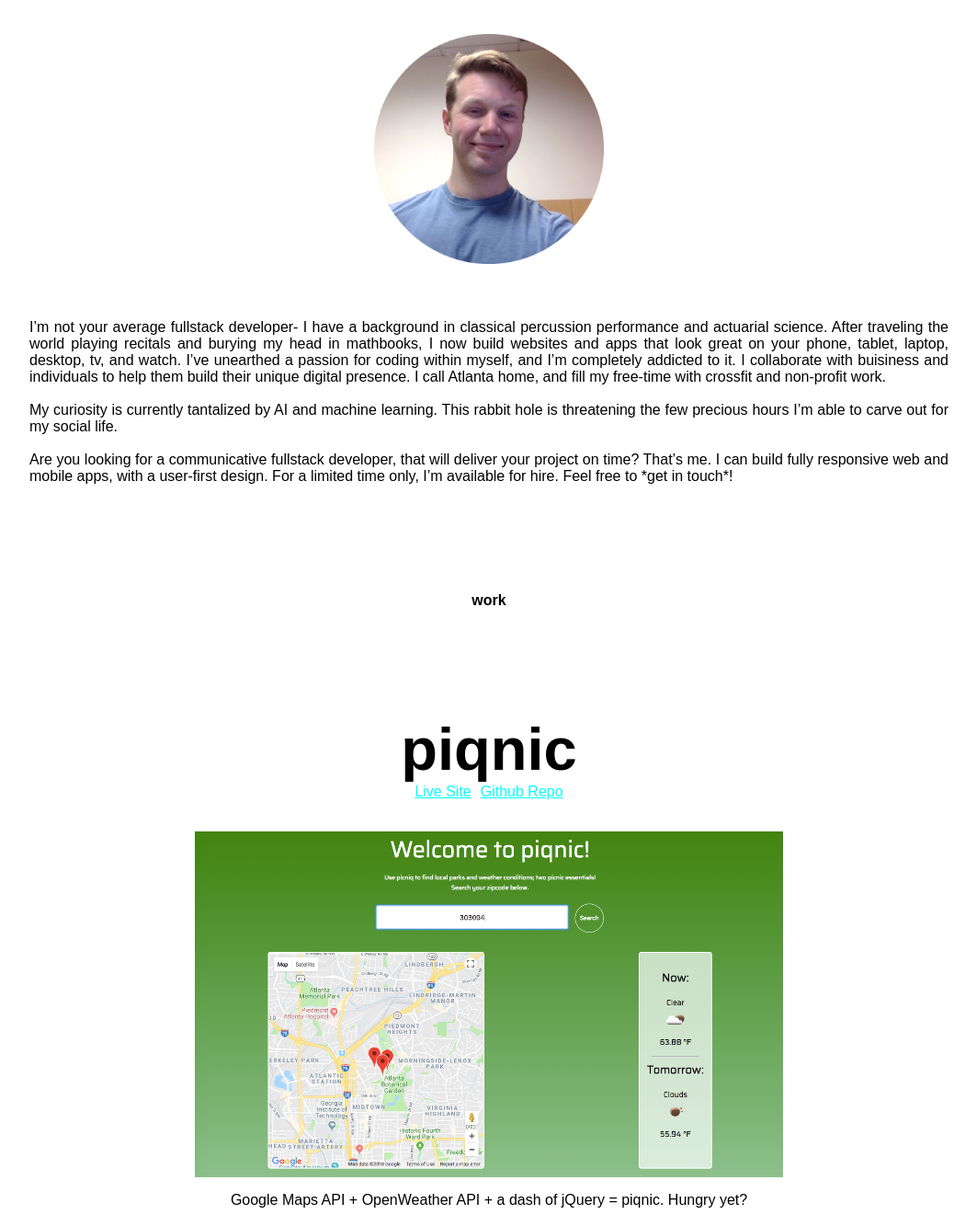
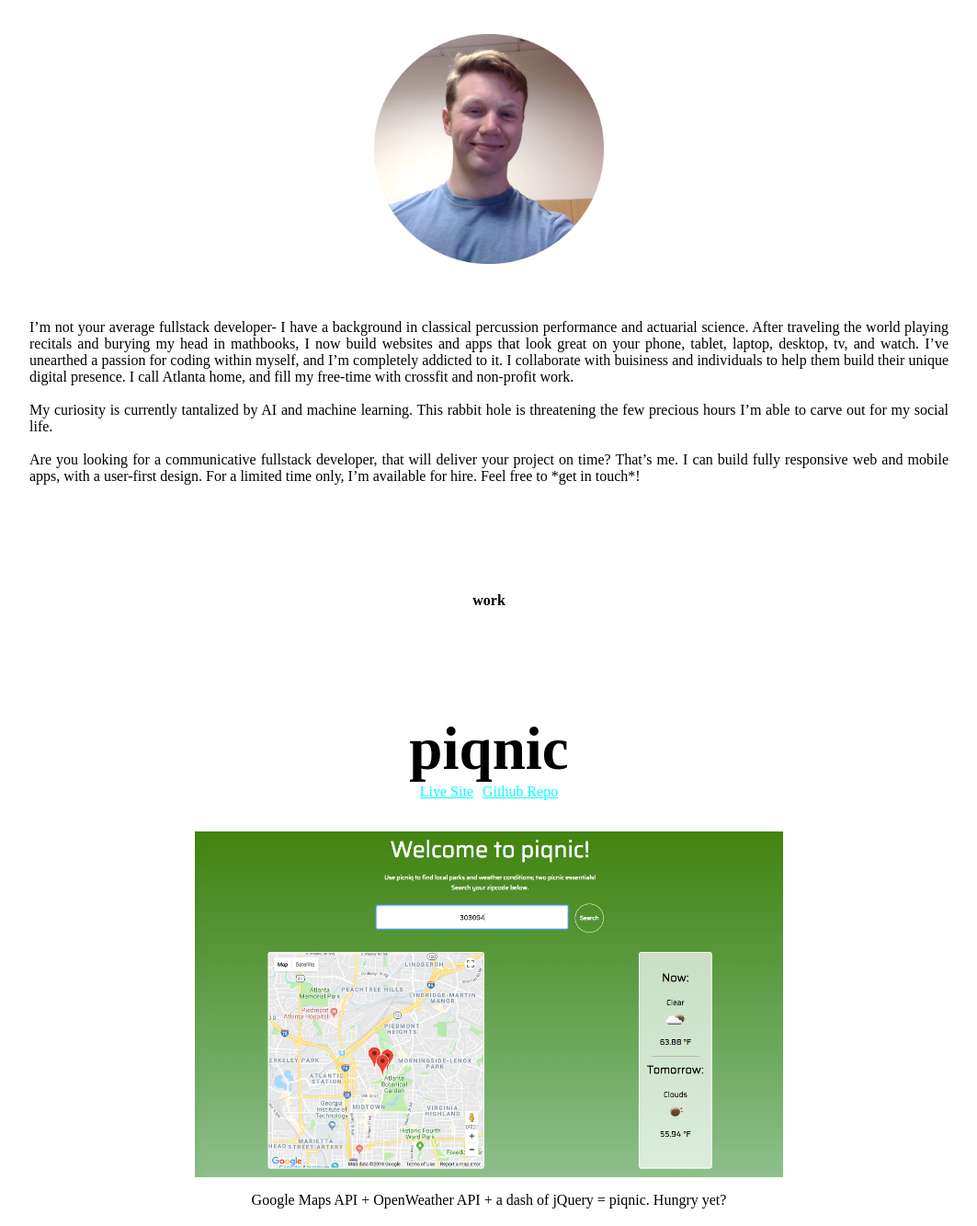
Before and after one commit to scottiedog45/personalpage, a Gatsby site: page / in a window 1280 px wide. Shown: the part 902-2235 px from the top of the page at 92% size, without its empty margins (136-1199 px from the left). Built offline with nearby package versions, Linux system fonts and the light colour scheme; Gatsby itself is replaced by a stand-in of ours.

Commit message:
more styling

```diff
--- a/src/bio/index.js
+++ b/src/bio/index.js
@@ -5,7 +5,6 @@ import selfie from '../selfie/Head.png'
 
 const Panel = styled.div`
   ${media.handheld`
-    font-family: 'Raleway', sans-serif;
     width: 100vw;
     margin-left: auto;
     margin-right: auto;
@@ -64,6 +63,7 @@ const SelfieDiv = styled.div`
 
 const PanelHeader = styled.h4`
   text-align: center;
+  font-family: Montserrat;
 `;
 
 class Bio extends React.Component{
--- a/src/components/Footer/index.js
+++ b/src/components/Footer/index.js
@@ -80,7 +80,7 @@ const BlogLinkWrapper = ContactLinkWrapper.extend`
 const Copyright = styled.p`
   display: block;
   text-align: center;
-  font-family: 'Raleway', sans-serif;
+  font-family: Montserrat;
   margin-top: 5vh;
 `;
 
@@ -99,6 +99,7 @@ const EmailLink = TinyLink.extend`
 
 const PanelHeader = styled.h4`
   text-align: center;
+  font-family: Montserrat;
 `;
 
 const Footer = () => (
--- a/src/components/Header/index.js
+++ b/src/components/Header/index.js
@@ -41,8 +41,8 @@ const LinkContainer = styled.div`
 `
 const TopLeftName = styled.p`
   display: relative;
+  padding-left: 25px;
   float: left;
-  padding-left: 50px;
   padding-top: 20px;
   margin: 0;
 `;
--- a/src/layouts/index.css
+++ b/src/layouts/index.css
@@ -1,7 +1,7 @@
-@import url('https://fonts.googleapis.com/css?family=Oxygen:300|Raleway:300|Anton:400');
+@import url('https://fonts.googleapis.com/css?family=Montserrat:300');
 
 html {
-  font-family: Raleway, sans-serif;
+  font-family: Montserrat;
   -ms-text-size-adjust: 100%;
   -webkit-text-size-adjust: 100%;
 }
@@ -41,6 +41,7 @@ template {
   display: none;
 }
 a {
+  font-family: Montserrat;
   background-color: transparent;
   -webkit-text-decoration-skip: objects;
   text-decoration: none;
@@ -69,6 +70,7 @@ dfn {
   font-style: italic;
 }
 h1 {
+  font-family: Montserrat;
   font-size: 2em;
   margin: .67em 0;
 }
@@ -193,7 +195,7 @@ textarea {
   font: inherit;
 }
 html {
-  font: 112.5%/1.45em georgia, serif;
+  font: 112.5%/1.45em Monthserrat;
   box-sizing: border-box;
   overflow-y: scroll;
 }
@@ -211,7 +213,7 @@ html {
 }
 body {
   color: hsla(0, 0%, 0%, 0.8);
-  font-family: georgia, serif;
+  font-family: Montserrat;
   font-weight: normal;
   word-wrap: break-word;
   font-kerning: normal;
--- a/src/pages/index.js
+++ b/src/pages/index.js
@@ -27,7 +27,6 @@ const PulsateText = keyframes`
 
 const Panel = styled.div`
   ${media.handheld`
-    font-family: 'Raleway', sans-serif;
     width: 100vw;
     margin-left: auto;
     margin-right: auto;
@@ -67,7 +66,6 @@ const Name = styled.h1`
   ${media.handheld`
     padding-top: 30vh
     font-weight: 100;
-    font-family: inherit;
     font-size: 29px;
     margin-bottom: 10px;
     position: relative;
--- a/src/projects/index.js
+++ b/src/projects/index.js
@@ -27,7 +27,6 @@ import { media } from '../style-utils'
 
 const Panel = styled.div`
   ${media.handheld`
-    font-family: 'Raleway', sans-serif;
     width: 100vw;
     margin-left: auto;
     margin-right: auto;
@@ -45,6 +44,7 @@ const WorkPanel = Panel.extend`
 
 const PanelHeader = styled.h4`
   text-align: center;
+  font-family: Montserrat;
 `;
 
 const ProjectPanel = styled.div`
```
